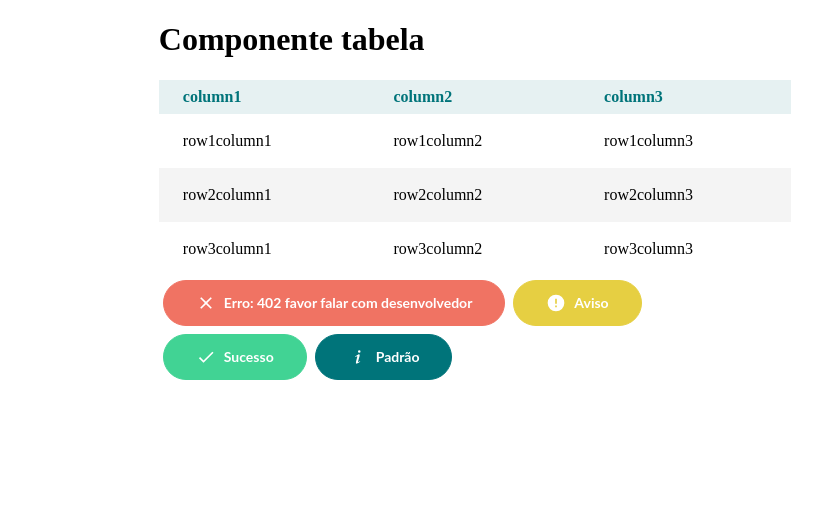
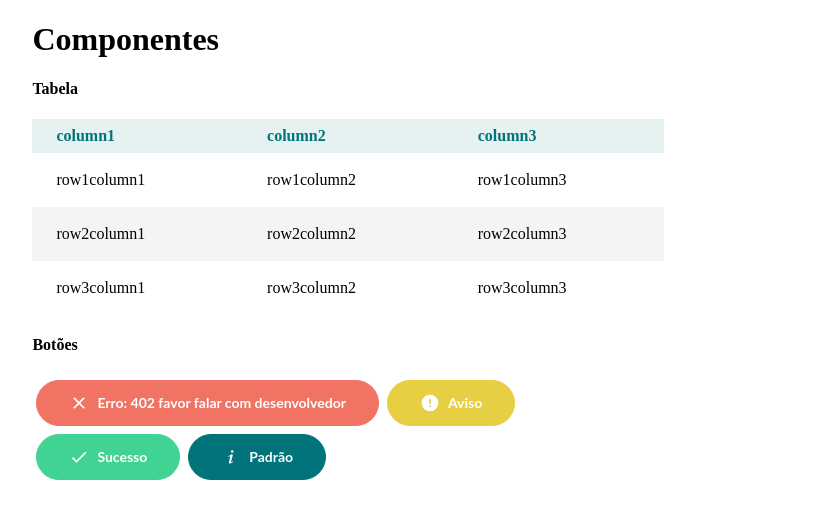
Before and after one commit to deboracastrodev/frame-vert-core, a Vue app: page / in a window 1280 px wide. Shown: the top 518 px of the page, without its empty margins (102-924 px from the left). Built offline with nearby package versions, Linux system fonts and the light colour scheme.

Commit message:
feat: exibir varios componentes e alteração da exibição

```diff
--- a/package.json
+++ b/package.json
@@ -1,6 +1,6 @@
 {
   "name": "@vert-frame-core/design-system",
-  "version": "v0.0.6",
+  "version": "v0.0.7",
   "publishConfig": {
     "access": "public"
   },
--- a/src/app.vue
+++ b/src/app.vue
@@ -1,8 +1,8 @@
 <template>
-  <div style="width: 50%; padding-left: 20%">
-    <h1>Componente tabela</h1>
-    <v-table
-      :rows="[
+  <div style="width: 50%; padding-left: 10%">
+    <h1>Componentes</h1>
+    <h4>Tabela</h4>
+    <v-table :rows="[
       {
         column1: 'row1column1',
         column2: 'row1column2',
@@ -18,14 +18,12 @@
         column2: 'row3column2',
         column3: 'row3column3',
       },
-      ]"
-      :cols="['column1', 'column2', 'column3']"
-    />
+    ]" :cols="['column1', 'column2', 'column3']" />
+    <h4>Botões</h4>
     <div class="d-flex">
-      <v-button icon="close" status="helper"
-        >Erro: 402 favor falar com desenvolvedor
+      <v-button icon="close" status="helper" @click="onClickButton">Erro: 402 favor falar com desenvolvedor
       </v-button>
-      <v-button icon="alert" status="warning">Aviso</v-button>
+      <v-button icon="alert" status="warning" @click="onClickButtonWarning">Aviso</v-button>
       <v-button icon="check" status="success">Sucesso</v-button>
       <v-button icon="info" status="primary">Padrão</v-button>
     </div>
@@ -34,8 +32,7 @@
 
 <script lang="ts">
 import { defineComponent } from "vue";
-import VTable from "./components/table/VTable.vue";
-import VButton from "./components/button/VButton.vue";
+import { VTable, VButton } from "./index";
 
 export default defineComponent({
   name: "App",
@@ -43,6 +40,14 @@ export default defineComponent({
     VTable,
     VButton,
   },
+  methods: {
+    onClickButton() {
+      alert("Erro: 402 favor falar com desenvolvedor");
+    },
+    onClickButtonWarning() {
+      alert("Aviso");
+    },
+  }
 });
 </script>
 <style lang="scss">
--- a/src/index.ts
+++ b/src/index.ts
@@ -1,9 +1,7 @@
-//export multiple components from one file
+import VTableComp from './components/table/VTable.vue'
+import VButtonComp from './components/button/VButton.vue'
 
-import VTable from './components/table/VTable.vue'
-import VButton from './components/button/VButton.vue'
+const VTable = VTableComp;
+const VButton = VButtonComp;
 
-export { VTable, VButton }
-
-// export * from './components/table/VTable.vue'
-// export * from './components/button/VButton.vue'
+export { VTable, VButton };
```
Also changed, not shown: src/components/table/VTable.vue (+1 -86 lines). Lines whose indentation alone changed are shown as unchanged.
